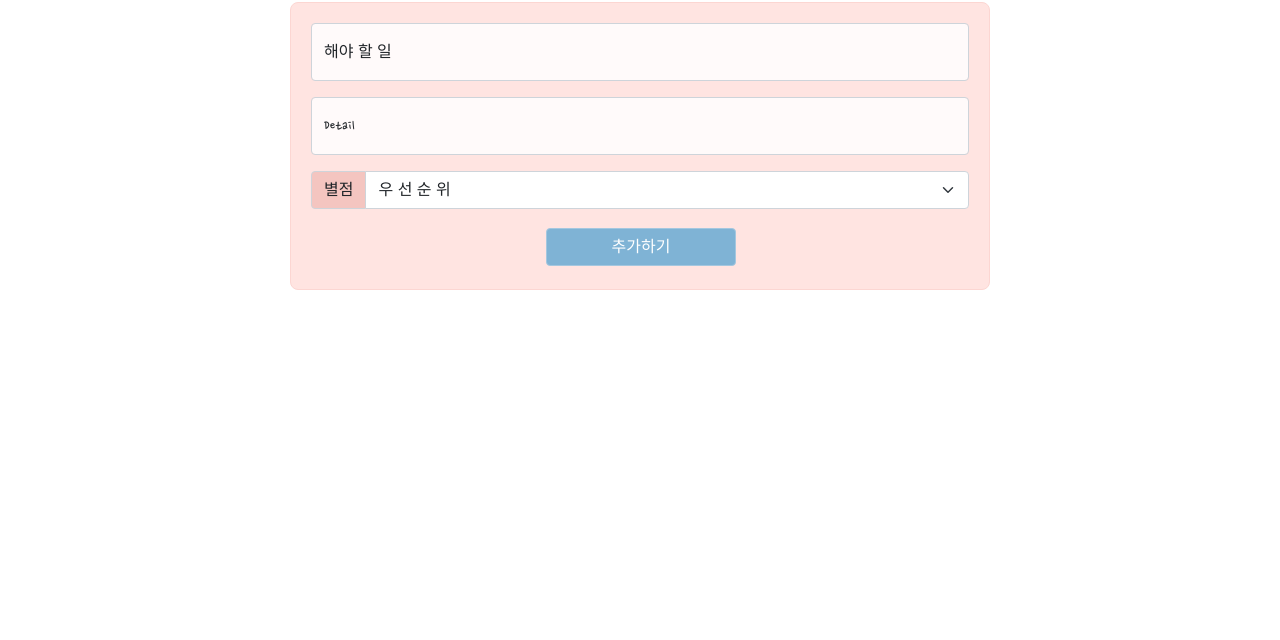
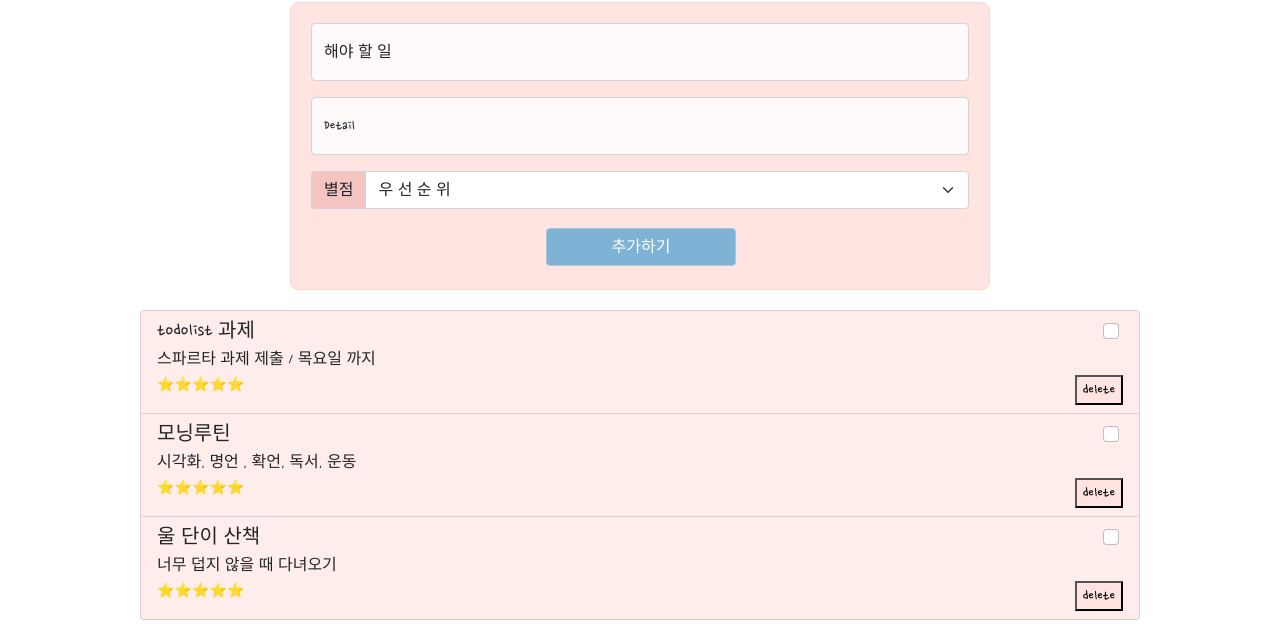
Before and after one commit to Areum123123/To-Do-List, a plain HTML site: page index.html in a window 1280 px wide. Shown: the part 514-1154 px from the top of the page. Before the commit the page ends 844 px from the top, so only its background shows below. Drawn offline with nearby package versions, Linux system fonts and the light colour scheme; no server answers.

Commit message:
index.html

```diff
--- a/index.html
+++ b/index.html
@@ -86,7 +86,9 @@
 
     // Firebase 구성 정보 설정
     // For Firebase JS SDK v7.20.0 and later, measurementId is optional
+    const firebaseConfig = {
 
+    };
 
     // Firebase 인스턴스 초기화
     const app = initializeApp(firebaseConfig);
@@ -114,9 +116,10 @@
     });
 
     // 현재기온 가져오는 기능
-    let url = "https://spartacodingclub.shop/sparta_api/weather/seoul";
+    let url = "http://spartacodingclub.shop/sparta_api/weather/seoul";
     fetch(url).then(res => res.json()).then(data => {
       let temp = data['temp'];
+
       $('#todayTemp').text(temp);
     })
 
@@ -152,17 +155,22 @@
 
     // 체크기능
     $(document).ready(function () {
+      // 각 체크박스의 변경을 감지하여 텍스트에 취소선을 추가합니다.
       $(document).on('change', '.form-check-input', function () {
+        // 체크박스가 체크되었는지 확인합니다.
         if ($(this).is(':checked')) {
+          // 체크되었다면 해당 요소에 completed 클래스를 추가하여 취소선을 표시합니다.
           $(this).closest('.list-group-item').addClass('completed');
         } else {
+          // 체크가 해제되었다면 completed 클래스를 제거하여 취소선을 제거합니다.
           $(this).closest('.list-group-item').removeClass('completed');
         }
       });
     });
 
-    // 현재 날짜 가져오기.
+
     $(document).ready(function () {
+      // 현재 날짜 가져오기. 구글검색&gpt
       let currentDate = new Date().toLocaleDateString("en-us", {
         weekday: "long",
         year: "numeric",
@@ -177,12 +185,12 @@
 
     $(document).on("click", ".deletebutton", async function (e) {
       e.preventDefault();
-      const id = $(this).closest('.list-group-item').data('doc-id');
+      const id = $(this).closest('.list-group-item').data('doc-id'); // 해당 문서의 ID 가져오기
       if (confirm("정말 삭제 하시겠습니까?")) {
         try {
-          await deleteDoc(doc(db, 'todolist', id));
+          await deleteDoc(doc(db, 'todolist', id)); // 문서 삭제 시도
           alert('삭제완료!');
-          $(this).closest('.list-group-item').remove();
+          $(this).closest('.list-group-item').remove(); // UI에서 삭제된 항목 제거
         } catch (error) {
           alert(error);
         }
@@ -212,7 +220,7 @@
           <li><a href="#" class="nav-link px-2 text-secondary">연기</a></li>
           <li><a href="#" class="nav-link px-2 text-secondary">취소</a></li>
           <li><a href="#" class="nav-link px-2 text-secondary">완료</a></li>
-          <li><a href="#" class="nav-link px-2 text-secondary">현재 기온: <span id="todayTemp">21</span>도</a></li>
+          <li><a href="#" class="nav-link px-2 text-secondary">현재 기온: <span id="todayTemp"></span>도</a></li>
         </ul>
 
 
@@ -269,6 +277,47 @@
 
   <div class="myList">
     <div class="list-group" id="list">
+      <a href="#" class="list-group-item list-group-item-action" data-doc-id="${doc.id}">
+
+        <div class="d-flex w-100 justify-content-between">
+          <h5 class="mb-1">todolist 과제</h5>
+          <input class="form-check-input me-1" type="checkbox" value="" id="firstCheckboxStretched">
+        </div>
+        <p class="mb-1">스파르타 과제 제출 / 목요일 까지</p>
+        <div class="d-flex w-100 justify-content-between">
+          <small>⭐⭐⭐⭐⭐</small>
+          <button type="button" class="deletebutton" onclick="deleteRow(event);">delete</button>
+        </div>
+
+
+      </a>
+      <a href="#" class="list-group-item list-group-item-action" data-doc-id="${doc.id}">
+
+        <div class="d-flex w-100 justify-content-between">
+          <h5 class="mb-1">모닝루틴</h5>
+          <input class="form-check-input me-1" type="checkbox" value="" id="firstCheckboxStretched">
+        </div>
+        <p class="mb-1">시각화, 명언 , 확언, 독서, 운동</p>
+        <div class="d-flex w-100 justify-content-between">
+          <small>⭐⭐⭐⭐⭐</small>
+          <button type="button" class="deletebutton" onclick="deleteRow(event);">delete</button>
+        </div>
+
+      </a>
+      <a href="#" class="list-group-item list-group-item-action" data-doc-id="${doc.id}">
+
+        <div class="d-flex w-100 justify-content-between">
+          <h5 class="mb-1">울 단이 산책</h5>
+          <input class="form-check-input me-1" type="checkbox" value="" id="firstCheckboxStretched">
+        </div>
+        <p class="mb-1">너무 덥지 않을 때 다녀오기</p>
+        <div class="d-flex w-100 justify-content-between">
+          <small>⭐⭐⭐⭐⭐</small>
+          <button type="button" class="deletebutton" onclick="deleteRow(event);">delete</button>
+        </div>
+
+
+      </a>
 
     </div>
   </div>
```
